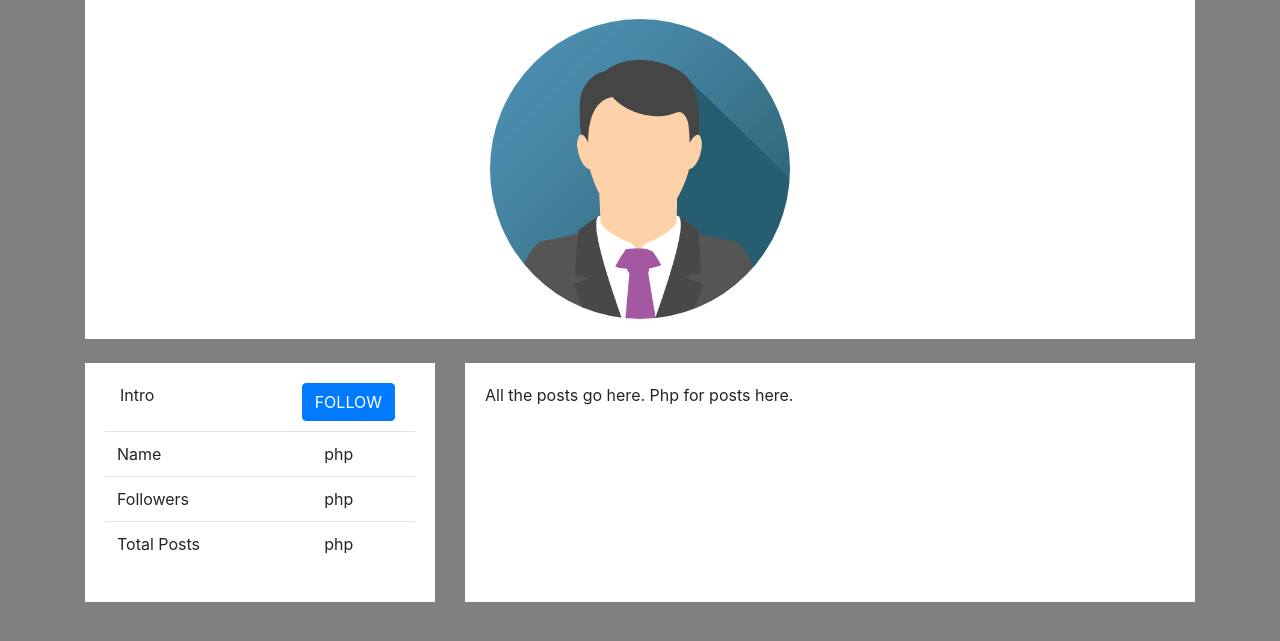
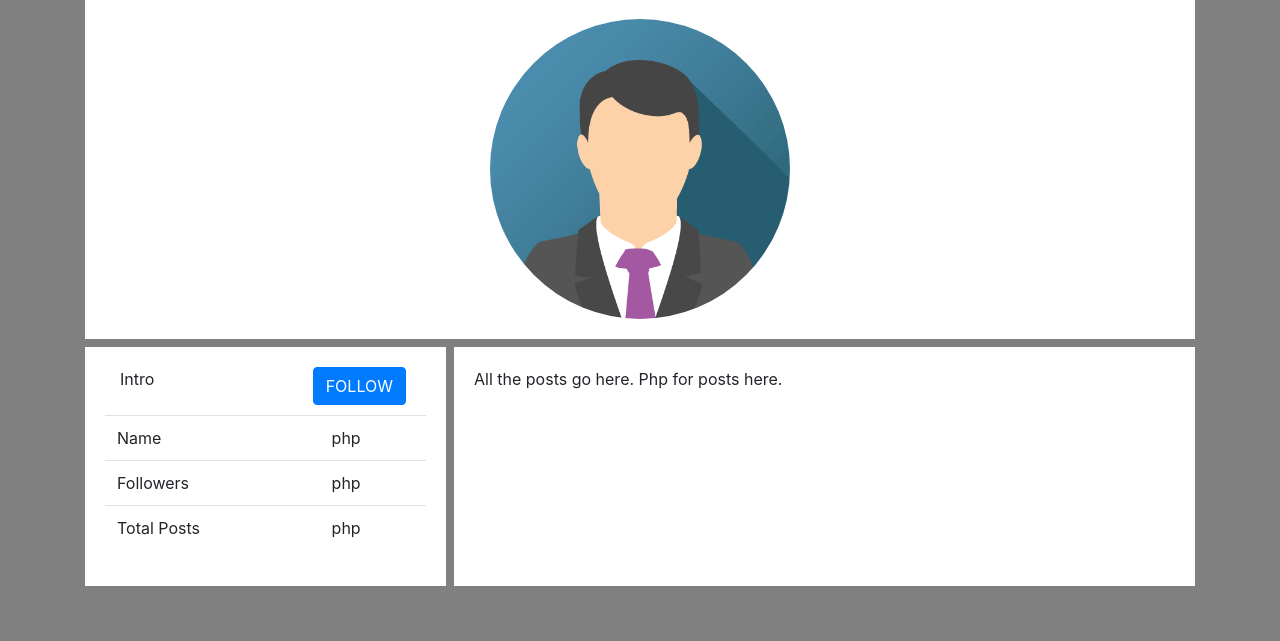
Before and after one commit to Vibhoru08/cms_project, a PHP site: page /profile.php in a window 1280 px wide. Shown: the part 53-694 px from the top of the page. Run offline with PHP 8.4, Linux system fonts and the light colour scheme; the visitor is signed in with stand-in values (Sample User, id 1).

Commit message:
Update profile.php

```diff
--- a/profile.php
+++ b/profile.php
@@ -31,16 +31,16 @@ include('includes/checklogin.php');
   </div>
 
 <div class="container">
-  <div class="row">
-    <div class="col-md-12">
+  <div class="row mb-2" >
+    <div class="col-md-12" >
       <div style="background-color:white;padding:20px;">
         <img class="rounded-circle mx-auto d-block" src="images/img_avatar.png" style="height:300px;width:300px;">
       </div>
     </div>
   </div>
-  <br/>
-  <div class="row">
-    <div class="col-md-4 " >
+
+  <div class="row mt-2" >
+    <div class="col-md-4 pr-1" >
       <div  style="background-color:white;padding:20px;height:100%;">
         <button type="button" class="btn btn-primary float-right" style="margin-right:20px;"> FOLLOW </button>
          <div style="margin-left:15px;" >Intro</div>
@@ -63,7 +63,7 @@ include('includes/checklogin.php');
          </table>
          </div>
     </div>
-    <div class="col-md-8" >
+    <div class="col-md-8 pl-1" >
       <div class="ml-0" style="background-color:white;padding:20px;min-height:100%;">
       All the posts go here.
       Php for posts here.
```
